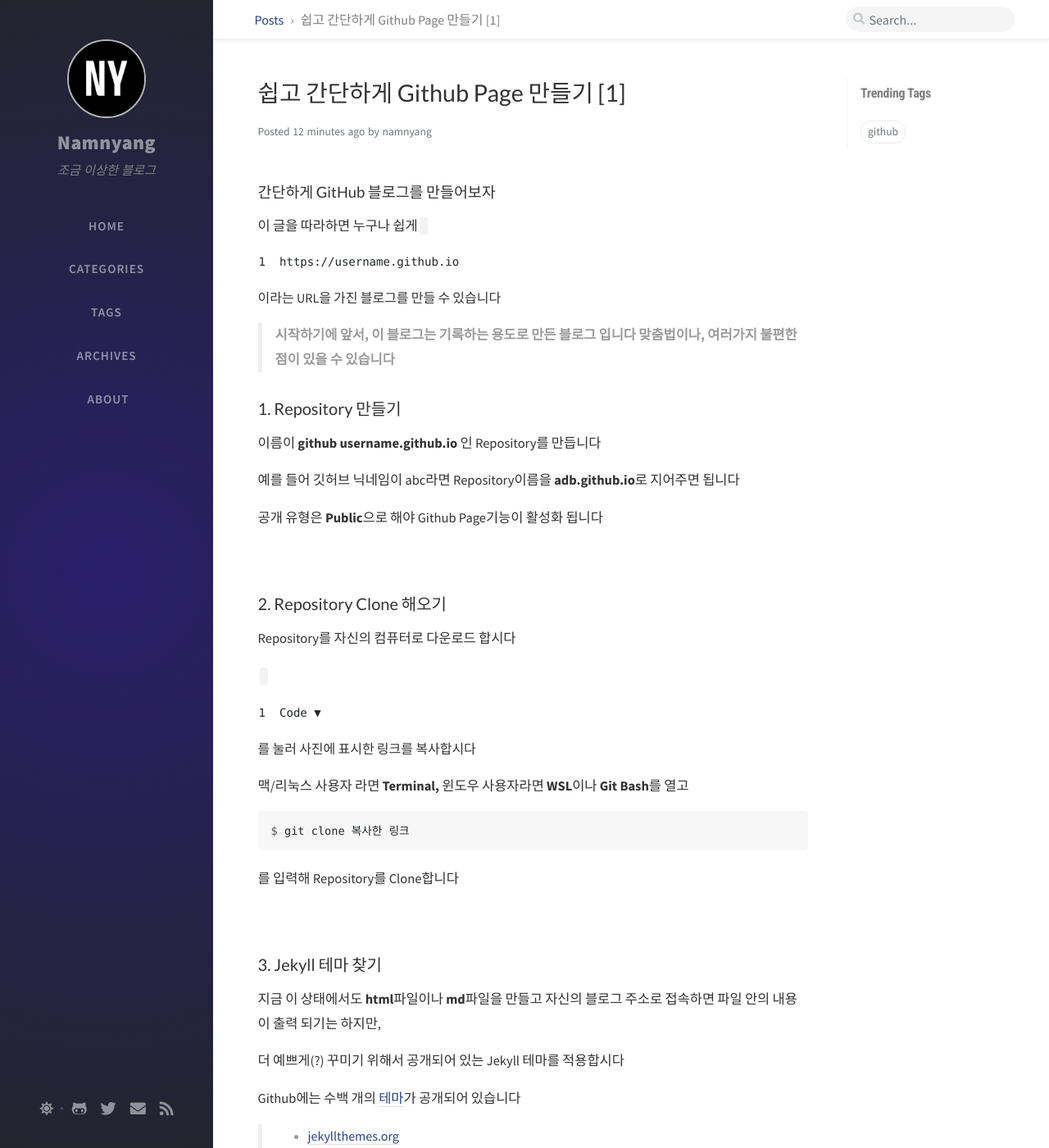
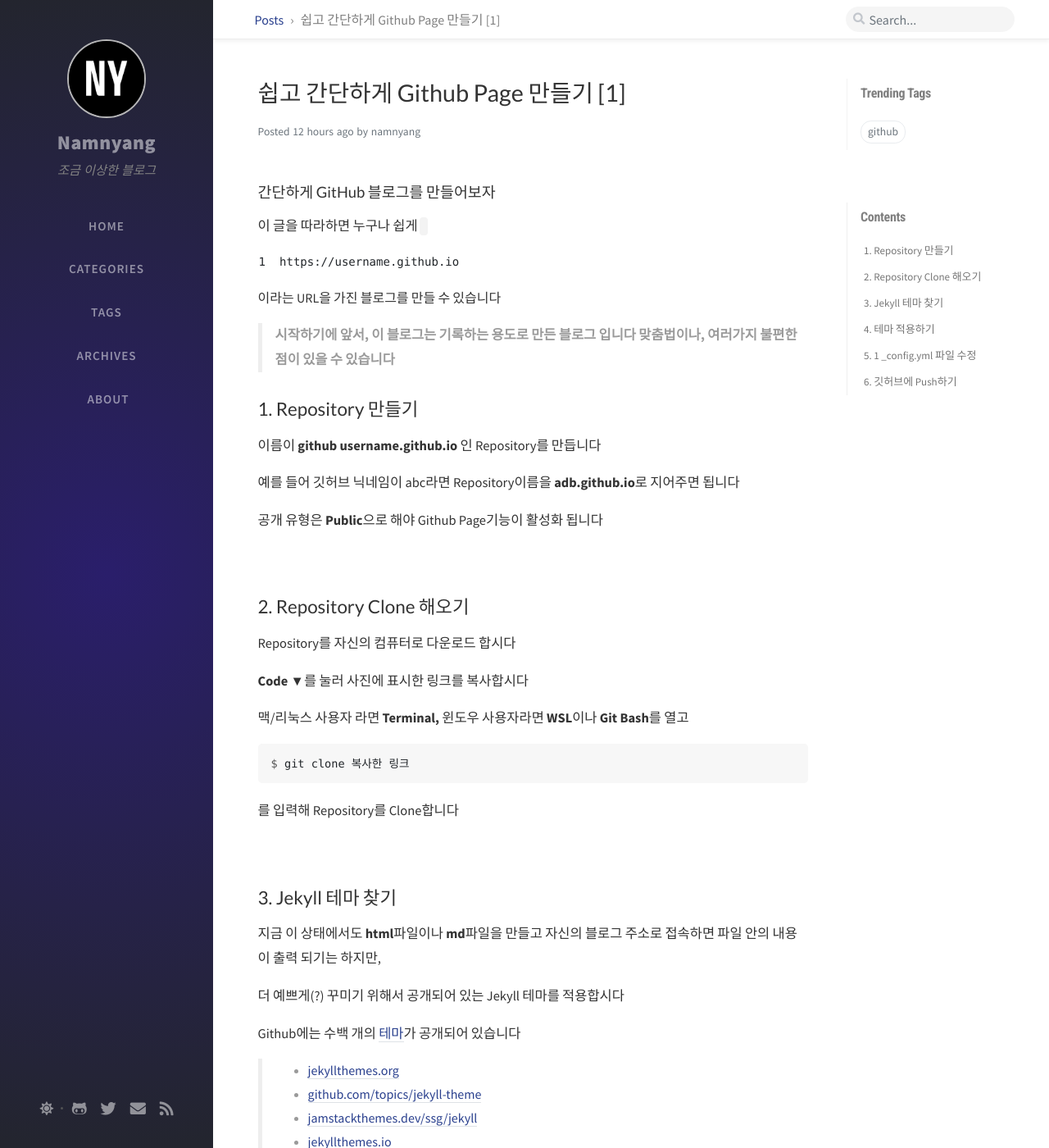
Before and after one commit to namnyang/namnyang.github.io, a Jekyll site: the page built from _posts/2020-12-04-쉽고-간단하게-Github-Page-만들기-[1].md, in a window 1280 px wide and 1400 px high. Shown: the whole window at 82% size. Built offline with Jekyll 4.4.1, drawn with Linux system fonts in a browser that asks for light colours; nearby versions of some CDN libraries; comment, search, counter and statistics services are not loaded.

Commit message:
Update 2020-12-04-쉽고-간단하게-Github-Page-만들기-[1].md

```diff
--- a/_posts/2020-12-04-쉽고-간단하게-Github-Page-만들기-[1].md
+++ b/_posts/2020-12-04-쉽고-간단하게-Github-Page-만들기-[1].md
@@ -12,7 +12,7 @@
 >   **시작하기에 앞서, 이 블로그는 기록하는 용도로 만든 블로그 입니다
 >   맞춤법이나, 여러가지 불편한 점이 있을 수 있습니다**
 
-### 1. Repository 만들기
+## 1. Repository 만들기
 
 이름이 **github username.github.io** 인 Repository를 만듭니다
 
@@ -22,11 +22,11 @@
 
 <img src="https://media.discordapp.net/attachments/757834543473623121/780631957246705696/unknown.png" alt="Repository 생성" style="zoom: 67%;" />
 
-### 2. Repository Clone 해오기
+## 2. Repository Clone 해오기
 
 Repository를 자신의 컴퓨터로 다운로드 합시다
 
-**`Code ▼`**를 눌러 사진에 표시한 링크를 복사합시다
+**Code ▼**를 눌러 사진에 표시한 링크를 복사합시다
 
 맥/리눅스 사용자 라면 **Terminal,** 윈도우 사용자라면 **WSL**이나 **Git Bash**를 열고
 
@@ -38,7 +38,7 @@
 
 <img src="https://cdn.discordapp.com/attachments/783321855774687273/784260364153913344/unknown.png" style="zoom: 67%;" />
 
-### 3. Jekyll 테마 찾기
+## 3. Jekyll 테마 찾기
 
 지금 이 상태에서도 **html**파일이나 **md**파일을 만들고 자신의 블로그 주소로 접속하면 파일 안의 내용이 출력 되기는 하지만,
 
@@ -57,7 +57,7 @@
 
 <img src="https://cdn.discordapp.com/attachments/783321855774687273/784256132659150858/unknown.png" alt="https://jekyllthemes.io 사이트" style="zoom: 67%;" />
 
-### 4. 테마 적용하기
+## 4. 테마 적용하기
 
 마음에 드는 테마를 찾았다면
 
@@ -69,7 +69,7 @@
 
 <img src="https://media.discordapp.net/attachments/783321855774687273/784268732460433438/unknown.png?width=1070&height=581" style="zoom: 67%;" />
 
-### 5. `_config.yml ` 파일 수정
+## 5. `_config.yml ` 파일 수정
 
 이동한 파일중에 `_config.yml `파일을 열어줍니다
 
@@ -97,7 +97,7 @@
 
 이렇게 옆에 적혀있는 주석을 보며 설정 파일을 수정해 주세요
 
-### 6. 깃허브에 Push하기
+## 6. 깃허브에 Push하기
 
 `_config.yml ` 파일을 다 수정했다면 깃허브에 Push해 블로그에 적용해 봅시다
 
```
Also changed, not shown: other parts of _posts/2020-12-04-쉽고-간단하게-Github-Page-만들기-[1].md (+1 -1 lines).
